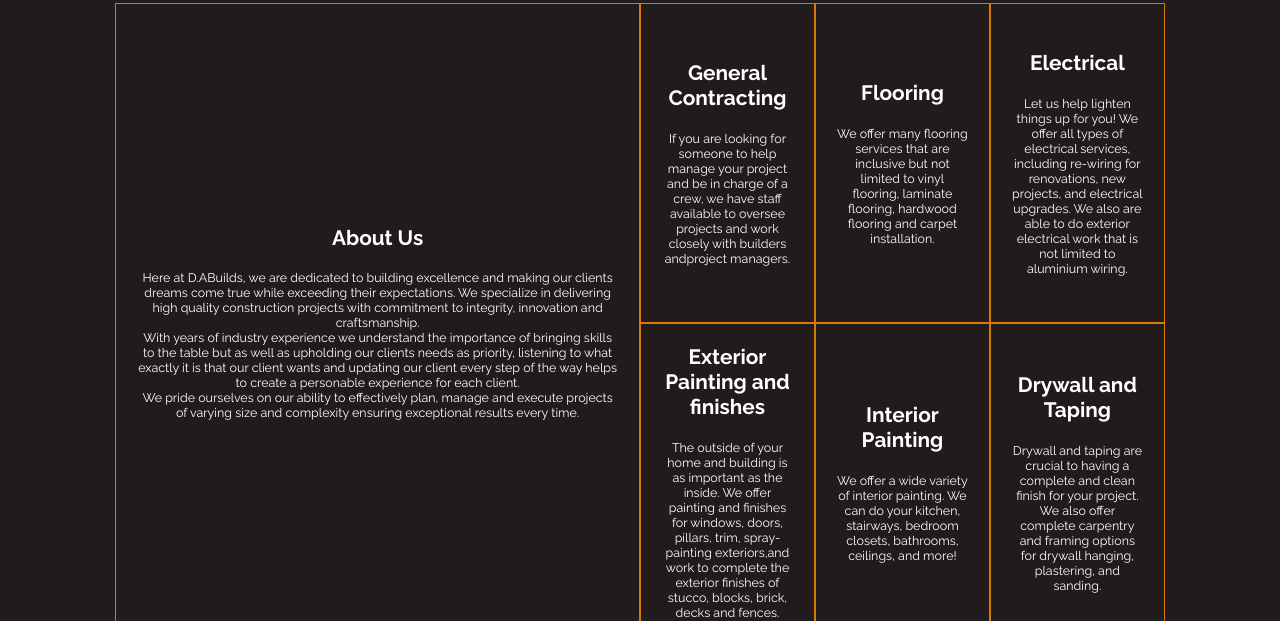
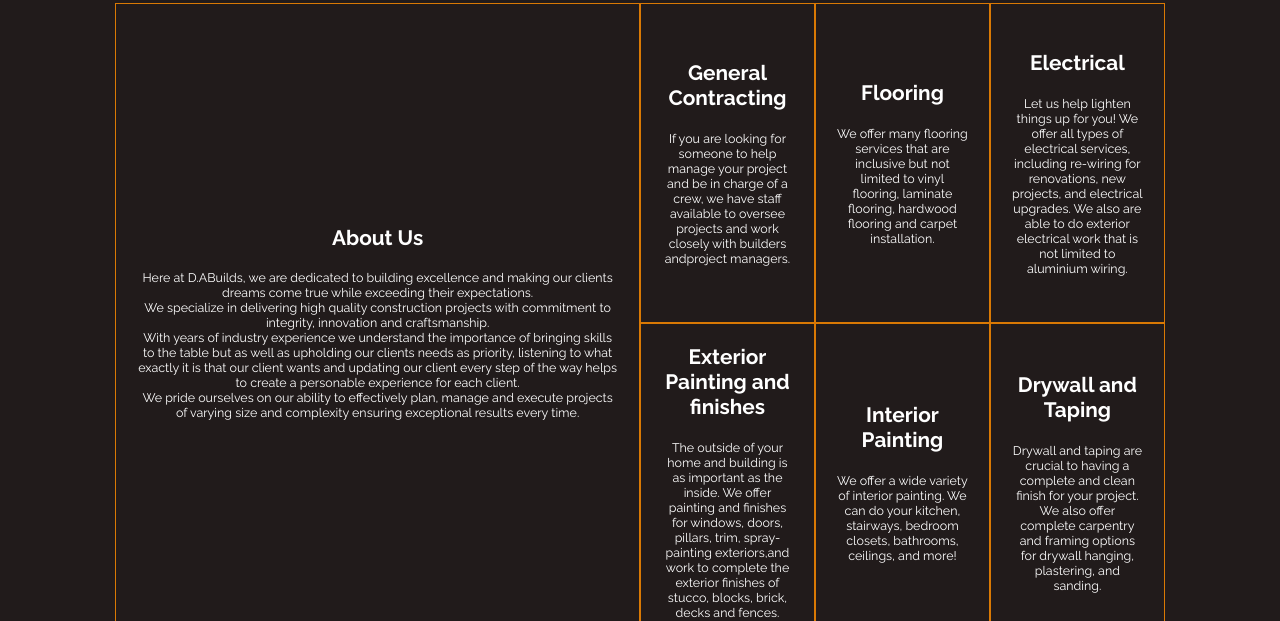
Before and after one commit to Bestakin/Portfolio-website, a plain HTML site: page index.html in a window 1280 px wide. Shown: the part 984-1605 px from the top of the page. Drawn offline with nearby package versions, Linux system fonts and the light colour scheme.

Commit message:
update service info

```diff
--- a/index.html
+++ b/index.html
@@ -37,7 +37,8 @@
         <div class="service-grid-container">
             <div class="service-grid-item">
                 <h3>About Us</h3>
-                <p>Here at D.ABuilds, we are dedicated to building excellence and making our clients dreams come true while exceeding their expectations. We specialize in delivering high quality construction projects with commitment to integrity, innovation and craftsmanship. </p>
+                <p>Here at D.ABuilds, we are dedicated to building excellence and making our clients dreams come true while exceeding their expectations. </p>
+                <p>We specialize in delivering high quality construction projects with commitment to integrity, innovation and craftsmanship. </p>
                 <p>With years of industry experience we understand the importance of bringing skills to the table but as well as upholding our clients needs as priority, listening to what exactly it is that our client wants and updating our client every step of the way helps to create a personable experience for each client. </p>
                 <p>We pride ourselves on our ability to effectively plan, manage and execute projects of varying size and complexity ensuring exceptional results every time. </p>
                 <!-- CREATE A H3 ELEMENT FOR ABOUT HEADER -->
```
